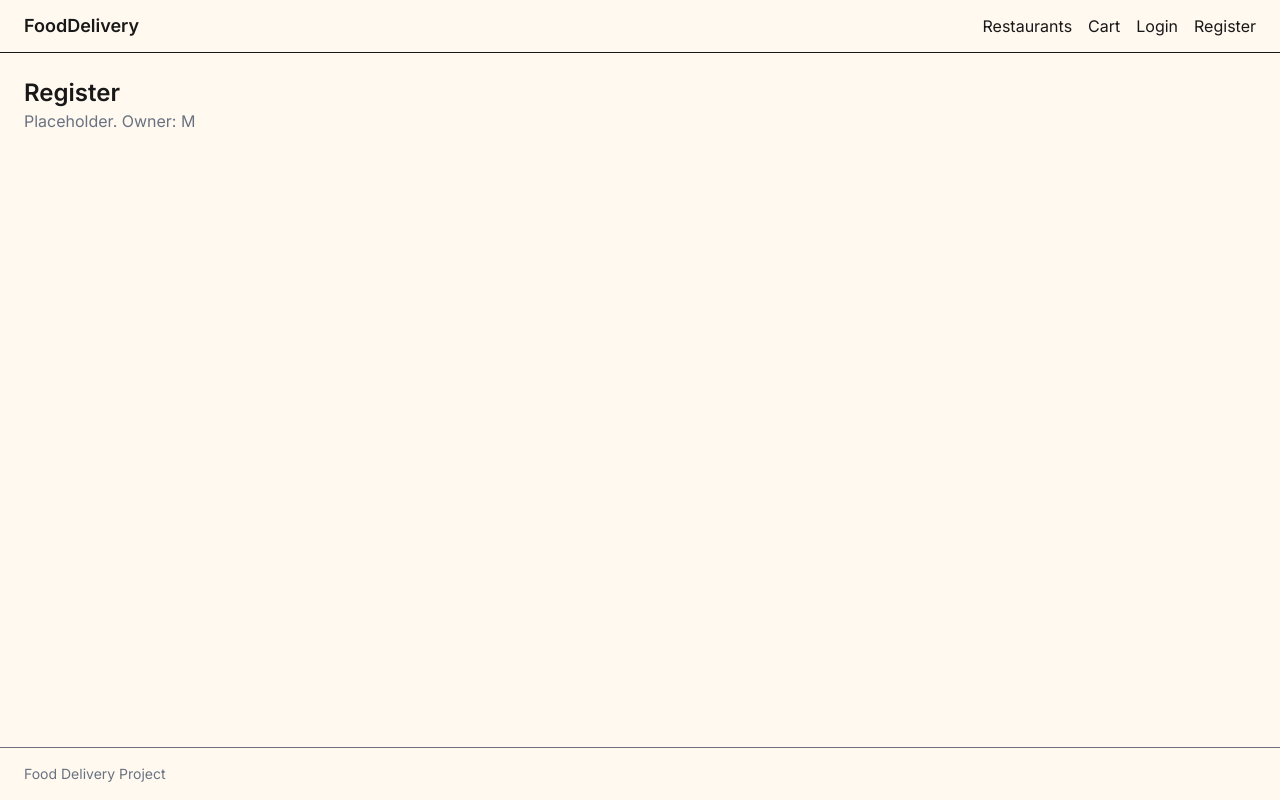
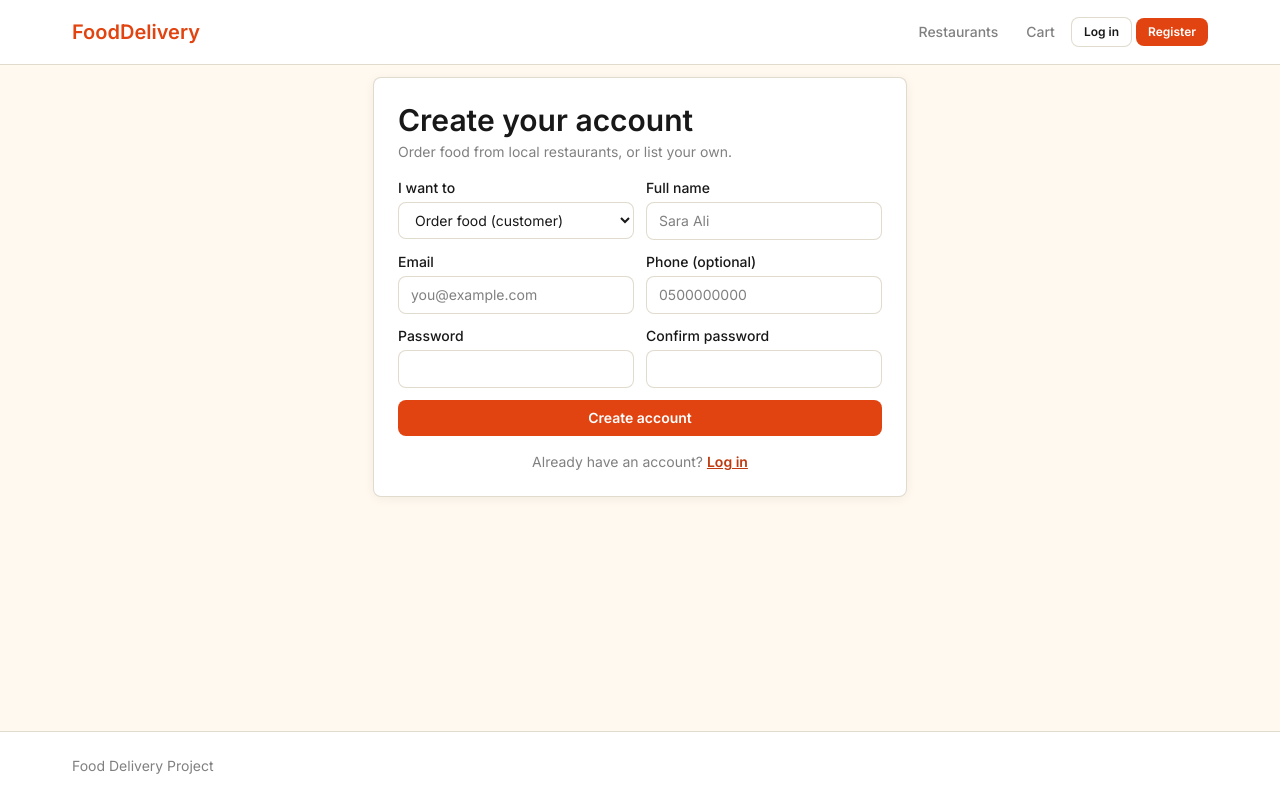
Before and after one commit to Almahdi7/FoodOrder, a React (Vite) app: page /register in a window 1280 px wide. Built offline with nearby package versions, Linux system fonts and the light colour scheme; no server answers.

Commit message:
feat: add register page and restyle layout and login

```diff
--- a/src/components/PlaceholderPage.tsx
+++ b/src/components/PlaceholderPage.tsx
@@ -1,8 +1,13 @@
 export default function PlaceholderPage({ title, owner }: { title: string; owner: string }) {
   return (
-    <div className="p-6">
-      <h1 className="text-2xl font-bold">{title}</h1>
-      <p className="text-gray-500">Placeholder. Owner: {owner}</p>
+    <div className="container-page py-10">
+      <div className="card p-8">
+        <h1 className="page-title">{title}</h1>
+        <p className="mt-2 text-ink-soft">
+          This page is not built yet. Owner:{" "}
+          <span className="badge bg-primary-soft text-primary-dark">{owner}</span>
+        </p>
+      </div>
     </div>
-  )
+  );
 }
--- a/src/features/auth/LoginPage.tsx
+++ b/src/features/auth/LoginPage.tsx
@@ -5,10 +5,11 @@ import { z } from 'zod'
 import { Link, useLocation, useNavigate } from 'react-router'
 import { useAuth } from './UseAuth'
 import { getErrorMessage } from '@/utils/getErrorMessage'
+import { cn } from '@/utils/cn'
 
 const schema = z.object({
-  email: z.string().email('Enter a valid email'),
-  password: z.string().min(6, 'At least 6 characters'),
+  email: z.string().email('Enter a valid email address'),
+  password: z.string().min(6, 'Use at least 6 characters'),
 })
 type FormValues = z.infer<typeof schema>
 
@@ -36,25 +37,57 @@ export default function LoginPage() {
   }
 
   return (
-    <div className="max-w-sm mx-auto p-6">
-      <h1 className="text-2xl font-bold mb-4">Log in</h1>
-      <form onSubmit={handleSubmit(onSubmit)} className="flex flex-col gap-3">
+    <div className="container-page py-10">
+      <div className="card mx-auto max-w-md p-6 sm:p-8">
+        <h1 className="page-title">Log in</h1>
+        <p className="mt-1 text-sm text-ink-soft">Log in to order food and track your orders.</p>
+
+        <form onSubmit={handleSubmit(onSubmit)} noValidate className="mt-6 flex flex-col gap-4">
           <div>
-          <input {...register('email')} type="email" placeholder="Email" className="w-full border rounded p-2" />
-          {errors.email && <p className="text-red-600 text-sm">{errors.email.message}</p>}
+            <label className="label" htmlFor="email">Email</label>
+            <input
+              id="email"
+              type="email"
+              autoComplete="email"
+              placeholder="you@example.com"
+              aria-invalid={Boolean(errors.email)}
+              className={cn('input', errors.email && 'input-error')}
+              {...register('email')}
+            />
+            {errors.email && <p className="field-error">{errors.email.message}</p>}
           </div>
+
           <div>
-          <input {...register('password')} type="password" placeholder="Password" className="w-full border rounded p-2" />
-          {errors.password && <p className="text-red-600 text-sm">{errors.password.message}</p>}
+            <label className="label" htmlFor="password">Password</label>
+            <input
+              id="password"
+              type="password"
+              autoComplete="current-password"
+              aria-invalid={Boolean(errors.password)}
+              className={cn('input', errors.password && 'input-error')}
+              {...register('password')}
+            />
+            {errors.password && <p className="field-error">{errors.password.message}</p>}
           </div>
-        {serverError && <p className="text-red-600 text-sm">{serverError}</p>}
-        <button disabled={isSubmitting} className="bg-black text-white rounded p-2 disabled:opacity-50">
+
+          {serverError && (
+            <p role="alert" className="rounded-lg bg-danger-soft px-3 py-2 text-sm text-danger">
+              {serverError}
+            </p>
+          )}
+
+          <button type="submit" disabled={isSubmitting} className="btn btn-primary w-full">
             {isSubmitting ? 'Logging in...' : 'Log in'}
           </button>
         </form>
-      <p className="mt-4 text-sm">
-        No account? <Link to="/register" className="underline">Register</Link>
+
+        <p className="mt-6 text-center text-sm text-ink-soft">
+          No account yet?{' '}
+          <Link to="/register" className="font-semibold text-primary-dark underline">
+            Create one
+          </Link>
         </p>
+      </div>
     </div>
   )
 }
--- /dev/null
+++ b/src/features/auth/RegisterPage.tsx
@@ -0,0 +1,201 @@
+import { useState } from "react";
+import { useForm } from "react-hook-form";
+import { zodResolver } from "@hookform/resolvers/zod";
+import { z } from "zod";
+import { Link, useNavigate } from "react-router";
+import { useAuth } from "./UseAuth";
+import { getErrorMessage } from "@/utils/getErrorMessage";
+import { cn } from "@/utils/cn";
+
+const schema = z
+  .object({
+    name: z.string().trim().min(2, "Enter your full name"),
+    email: z.string().email("Enter a valid email address"),
+    phone: z
+      .string()
+      .trim()
+      .regex(/^[0-9+\s-]{7,15}$/, "Enter a valid phone number")
+      .optional()
+      .or(z.literal("")),
+    role: z.enum(["customer", "owner"]),
+    password: z.string().min(6, "Use at least 6 characters"),
+    confirmPassword: z.string().min(1, "Confirm your password"),
+  })
+  .refine((data) => data.password === data.confirmPassword, {
+    message: "Passwords do not match",
+    path: ["confirmPassword"],
+  });
+
+type FormValues = z.infer<typeof schema>;
+
+export default function RegisterPage() {
+  const { register: registerUser } = useAuth();
+  const navigate = useNavigate();
+  const [serverError, setServerError] = useState("");
+
+  const {
+    register,
+    handleSubmit,
+    formState: { errors, isSubmitting },
+  } = useForm<FormValues>({
+    resolver: zodResolver(schema),
+    defaultValues: { role: "customer" },
+  });
+
+  const onSubmit = async (values: FormValues) => {
+    setServerError("");
+    try {
+      const user = await registerUser({
+        name: values.name,
+        email: values.email,
+        password: values.password,
+        phone: values.phone || undefined, // leave the field out when empty
+        role: values.role,
+      });
+      navigate(user.role === "owner" ? "/owner" : "/", { replace: true });
+    } catch (err) {
+      setServerError(getErrorMessage(err));
+    }
+  };
+
+  return (
+    <div className="container-page flex flex-1 items-center justify-center py-3">
+      <div className="card mx-auto max-w-2xl p-4 sm:p-6">
+        <h1 className="page-title">Create your account</h1>
+        <p className="mt-1 text-sm text-ink-soft">
+          Order food from local restaurants, or list your own.
+        </p>
+
+        <form
+          onSubmit={handleSubmit(onSubmit)}
+          noValidate
+          className="mt-4 grid grid-cols-1 gap-2 sm:grid-cols-2 sm:gap-3"
+        >
+          <div>
+            <label className="label" htmlFor="role">
+              I want to
+            </label>
+            <select id="role" className="input" {...register("role")}>
+              <option value="customer">Order food (customer)</option>
+              <option value="owner">Sell food (restaurant owner)</option>
+            </select>
+          </div>
+
+          <div>
+            <label className="label" htmlFor="name">
+              Full name
+            </label>
+            <input
+              id="name"
+              autoComplete="name"
+              placeholder="Sara Ali"
+              aria-invalid={Boolean(errors.name)}
+              className={cn("input", errors.name && "input-error")}
+              {...register("name")}
+            />
+            {errors.name && (
+              <p className="field-error">{errors.name.message}</p>
+            )}
+          </div>
+
+          <div>
+            <label className="label" htmlFor="email">
+              Email
+            </label>
+            <input
+              id="email"
+              type="email"
+              autoComplete="email"
+              placeholder="you@example.com"
+              aria-invalid={Boolean(errors.email)}
+              className={cn("input", errors.email && "input-error")}
+              {...register("email")}
+            />
+            {errors.email && (
+              <p className="field-error">{errors.email.message}</p>
+            )}
+          </div>
+
+          <div>
+            <label className="label" htmlFor="phone">
+              Phone (optional)
+            </label>
+            <input
+              id="phone"
+              type="tel"
+              autoComplete="tel"
+              placeholder="0500000000"
+              aria-invalid={Boolean(errors.phone)}
+              className={cn("input", errors.phone && "input-error")}
+              {...register("phone")}
+            />
+            {errors.phone && (
+              <p className="field-error">{errors.phone.message}</p>
+            )}
+          </div>
+
+          <div>
+            <label className="label" htmlFor="password">
+              Password
+            </label>
+            <input
+              id="password"
+              type="password"
+              autoComplete="new-password"
+              aria-invalid={Boolean(errors.password)}
+              className={cn("input", errors.password && "input-error")}
+              {...register("password")}
+            />
+            {errors.password && (
+              <p className="field-error">{errors.password.message}</p>
+            )}
+          </div>
+
+          <div>
+            <label className="label" htmlFor="confirmPassword">
+              Confirm password
+            </label>
+            <input
+              id="confirmPassword"
+              type="password"
+              autoComplete="new-password"
+              aria-invalid={Boolean(errors.confirmPassword)}
+              className={cn("input", errors.confirmPassword && "input-error")}
+              {...register("confirmPassword")}
+            />
+            {errors.confirmPassword && (
+              <p className="field-error">{errors.confirmPassword.message}</p>
+            )}
+          </div>
+
+          {serverError && (
+            <p
+              role="alert"
+              className="rounded-lg bg-danger-soft px-3 py-2 text-sm text-danger"
+            >
+              {serverError}
+            </p>
+          )}
+
+          <button
+            type="submit"
+            disabled={isSubmitting}
+            className="btn btn-primary w-full sm:col-span-2"
+          >
+            {isSubmitting ? "Creating account..." : "Create account"}
+          </button>
+        </form>
+
+        <p className="mt-4 text-center text-sm text-ink-soft">
+          Already have an account?{" "}
+          <Link
+            to="/login"
+            className="font-semibold text-primary-dark underline"
+          >
+            Log in
+          </Link>
+        </p>
+      </div>
+    </div>
+  );
+}
--- a/src/layouts/MainLayout.tsx
+++ b/src/layouts/MainLayout.tsx
@@ -1,38 +1,108 @@
-import { Link, Outlet } from "react-router";
+import { useState } from "react";
+import { Link, NavLink, Outlet } from "react-router";
 import { useAuth } from "@/features/auth/UseAuth";
+import { cn } from "@/utils/cn";
 
-export default function MainLayout() {
+const navLinkClass = ({ isActive }: { isActive: boolean }) =>
+  cn(
+    "rounded-lg px-3 py-2 text-sm font-medium transition-colors hover:bg-muted hover:text-ink",
+    isActive ? "bg-primary-soft text-primary-dark" : "text-ink-soft",
+  );
+
+function NavItems({ onNavigate }: { onNavigate?: () => void }) {
   const { user, logout } = useAuth();
 
   return (
-    <div className="min-h-screen flex flex-col">
-      <header className="border-b px-6 py-3 flex items-center justify-between">
-        <Link to="/" className="font-bold text-lg">
-          FoodDelivery
-        </Link>
-        <nav className="flex gap-4 items-center">
-          <Link to="/restaurants">Restaurants</Link>
-          <Link to="/cart">Cart</Link>
-          {user?.role === "customer" && <Link to="/orders">My Orders</Link>}
-          {user?.role === "owner" && <Link to="/owner">Owner Panel</Link>}
+    <>
+      <NavLink to="/restaurants" className={navLinkClass} onClick={onNavigate}>
+        Restaurants
+      </NavLink>
+      <NavLink to="/cart" className={navLinkClass} onClick={onNavigate}>
+        Cart
+      </NavLink>
+      {user?.role === "customer" && (
+        <NavLink to="/orders" className={navLinkClass} onClick={onNavigate}>
+          My orders
+        </NavLink>
+      )}
+      {user?.role === "owner" && (
+        <NavLink to="/owner" className={navLinkClass} onClick={onNavigate}>
+          Owner panel
+        </NavLink>
+      )}
+
       {user ? (
         <>
-              <Link to="/profile">{user.name}</Link>
-              <button onClick={logout}>Logout</button>
+          <NavLink to="/profile" className={navLinkClass} onClick={onNavigate}>
+            <span className="block max-w-40 truncate">{user.name}</span>
+          </NavLink>
+          <button
+            className="btn btn-ghost btn-sm"
+            onClick={() => {
+              logout();
+              onNavigate?.();
+            }}
+          >
+            Log out
+          </button>
         </>
       ) : (
         <>
-              <Link to="/login">Login</Link>
-              <Link to="/register">Register</Link>
+          <Link to="/login" className="btn btn-outline btn-sm" onClick={onNavigate}>
+            Log in
+          </Link>
+          <Link to="/register" className="btn btn-primary btn-sm" onClick={onNavigate}>
+            Register
+          </Link>
         </>
       )}
+    </>
+  );
+}
+
+export default function MainLayout() {
+  const [menuOpen, setMenuOpen] = useState(false);
+
+  return (
+    <div className="flex min-h-screen flex-col">
+      <header className="sticky top-0 z-10 border-b border-line bg-surface">
+        <div className="container-page flex h-16 items-center justify-between">
+          <Link to="/" className="font-display text-xl font-bold text-primary">
+            FoodDelivery
+          </Link>
+
+          {/* Desktop navigation */}
+          <nav className="hidden items-center gap-1 md:flex" aria-label="Main">
+            <NavItems />
           </nav>
+
+          {/* Mobile menu button */}
+          <button
+            className="btn btn-outline btn-sm md:hidden"
+            aria-expanded={menuOpen}
+            aria-controls="mobile-menu"
+            onClick={() => setMenuOpen((open) => !open)}
+          >
+            {menuOpen ? "Close" : "Menu"}
+          </button>
+        </div>
+
+        {/* Mobile navigation */}
+        {menuOpen && (
+          <nav id="mobile-menu" className="border-t border-line md:hidden" aria-label="Main">
+            <div className="container-page flex flex-col items-stretch gap-1 py-3">
+              <NavItems onNavigate={() => setMenuOpen(false)} />
+            </div>
+          </nav>
+        )}
       </header>
+
       <main className="flex-1">
         <Outlet />
       </main>
-      <footer className="border-t px-6 py-4 text-sm text-gray-500">
-        Food Delivery Project
+
+      <footer className="border-t border-line bg-surface">
+        <div className="container-page py-6 text-sm text-ink-soft">Food Delivery Project</div>
       </footer>
     </div>
   );
```
Also changed, not shown: src/routes/index.tsx (+28 -26 lines), src/types.tsx (renamed from src/types.ts). Lines whose indentation alone changed are shown as unchanged.
